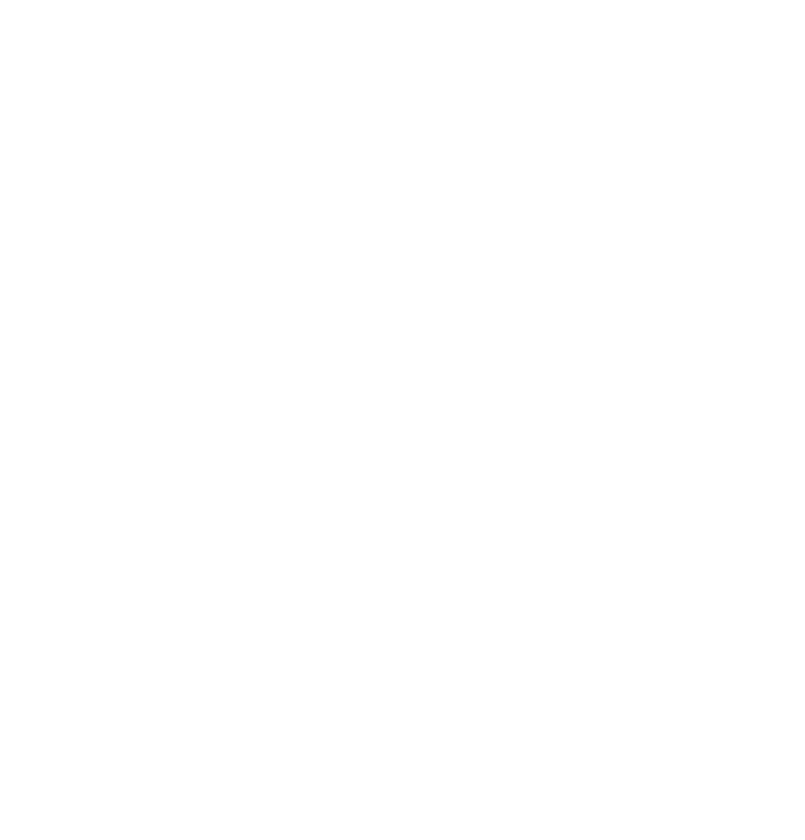
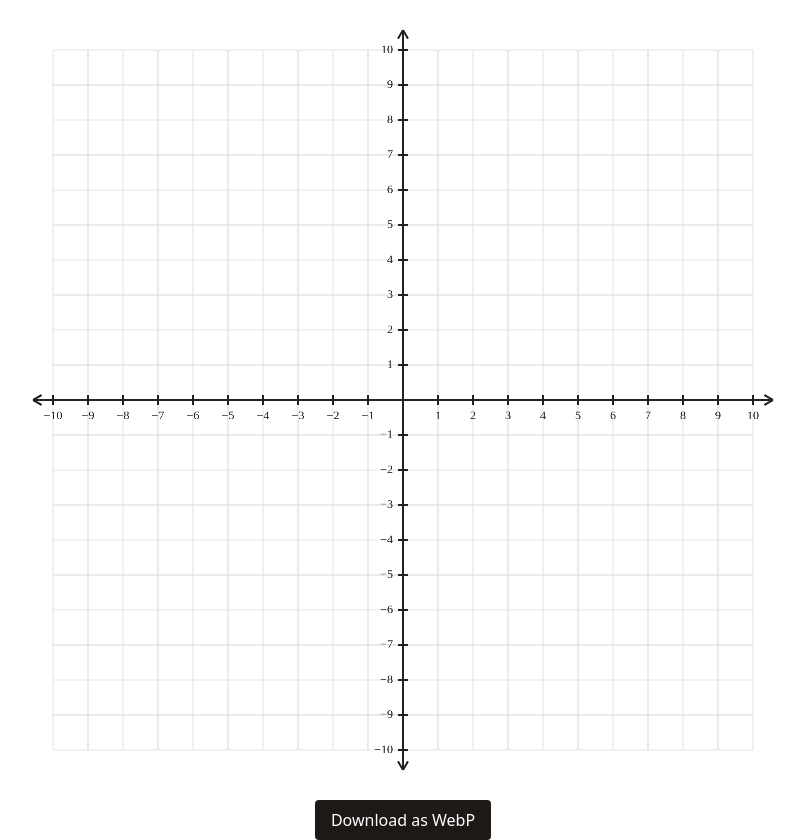
Before and after one commit to athenexfolk/athene-kit, a React (Vite) app: page / in a window 1280 px wide. Shown: the whole page, without its empty margins (237-1042 px from the left). Before the commit the page ends 800 px from the top, so only its background shows below. Built offline with nearby package versions, Linux system fonts and the light colour scheme.

Commit message:
add exportable canvas

```diff
--- a/src/App.tsx
+++ b/src/App.tsx
@@ -1,5 +1,14 @@
+import CanvasExportable from './CanvasExportable';
+import CartesianPlane from './CartesianPlane';
+
 function App() {
-  return <></>;
+  return (
+    <>
+      <CanvasExportable filename="my-plot.webp" buttonLabel="Download as WebP">
+        {(canvasRef) => <CartesianPlane ref={canvasRef} />}
+      </CanvasExportable>
+    </>
+  );
 }
 
 export default App;
--- /dev/null
+++ b/src/CanvasExportable.tsx
@@ -0,0 +1,51 @@
+import {
+  useRef,
+  useState,
+  useEffect,
+  type ReactNode,
+  type RefObject,
+} from 'react';
+
+interface CanvasExportableProps {
+  children: (canvasRef: RefObject<HTMLCanvasElement | null>) => ReactNode;
+  filename?: string;
+  buttonLabel?: string;
+}
+
+function CanvasExportable({
+  children,
+  filename = 'export.webp',
+  buttonLabel = 'Export as WebP',
+}: CanvasExportableProps) {
+  const canvasRef = useRef<HTMLCanvasElement | null>(null);
+  const [canvasAvailable, setCanvasAvailable] = useState(false);
+
+  useEffect(() => {
+    setCanvasAvailable(!!canvasRef.current);
+  }, [canvasRef]);
+
+  const handleExport = () => {
+    const canvas = canvasRef.current;
+    if (!canvas) return;
+    const url = canvas.toDataURL('image/webp');
+    const link = document.createElement('a');
+    link.href = url;
+    link.download = filename;
+    link.click();
+  };
+
+  return (
+    <div className="flex flex-col items-center">
+      {children(canvasRef)}
+      <button
+        onClick={handleExport}
+        className="mx-auto rounded bg-stone-900 px-4 py-2 text-white disabled:cursor-not-allowed disabled:opacity-50 hover:brightness-90"
+        disabled={!canvasAvailable}
+      >
+        {buttonLabel}
+      </button>
+    </div>
+  );
+}
+
+export default CanvasExportable;
--- a/src/CartesianPlane.tsx
+++ b/src/CartesianPlane.tsx
@@ -1,4 +1,10 @@
-import { useRef, useEffect, useMemo } from 'react';
+import {
+  useRef,
+  useEffect,
+  useMemo,
+  forwardRef,
+  useImperativeHandle,
+} from 'react';
 
 interface Bounds {
   minX: number;
@@ -39,7 +45,10 @@
   axisExtension: 20,
 };
 
-function CartesianPlane(passProps: Partial<CartesianPlaneProps>) {
+const CartesianPlane = forwardRef<
+  HTMLCanvasElement,
+  Partial<CartesianPlaneProps>
+>(function CartesianPlane(passProps, ref) {
   const props = useMemo(() => {
     const merged: CartesianPlaneProps = {
       ...defaultProps,
@@ -57,6 +66,13 @@
   }, [passProps]);
 
   const canvasRef = useRef<HTMLCanvasElement>(null);
+  useImperativeHandle(ref, () => {
+    if (!canvasRef.current) {
+      const dummy = document.createElement('canvas');
+      return dummy;
+    }
+    return canvasRef.current;
+  });
 
   useEffect(() => {
     const canvas = canvasRef.current;
@@ -80,7 +96,7 @@
   }, [props]);
 
   return <canvas ref={canvasRef} aria-label="Cartesian plane" role="img" />;
-}
+});
 
 export default CartesianPlane;
 
```
